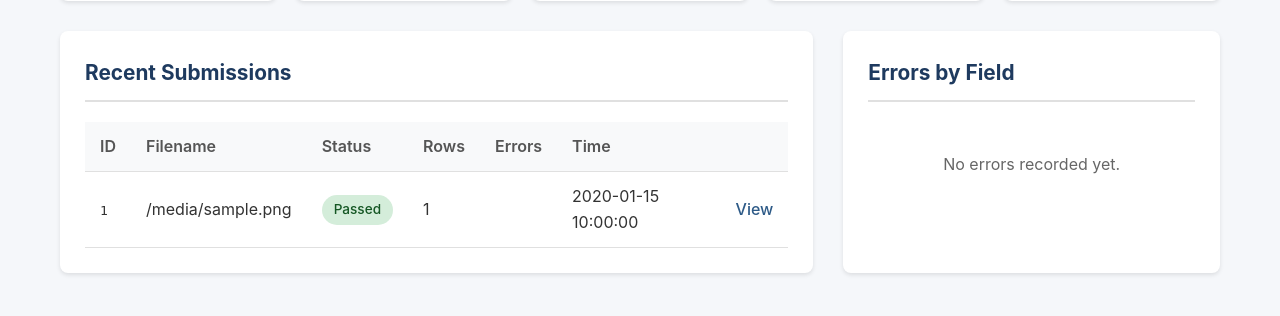
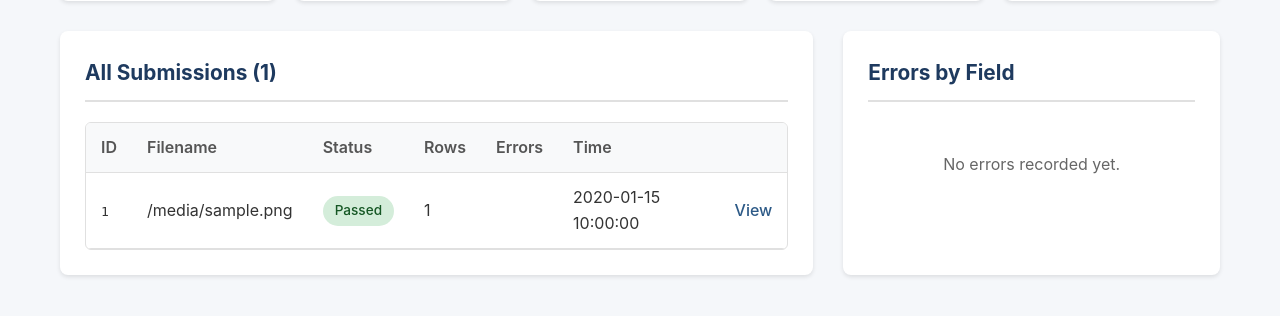
Before and after one commit to baysideshrimping/brfss-dashboard, a Flask app: template templates/validation_dashboard.html in a window 1280 px wide. Shown: the part 392-708 px from the top of the page. Run offline with Flask 3, Linux system fonts and the light colour scheme; the template is opened without the code that fills it: most values are stand-ins (such as "Sample title", 1, 10 or a date in 2020).

Commit message:
Show all submissions with scrollable table on dashboard
- Removed 20 submission limit, now shows all
- Added scrollable container (max 500px height)
- Sticky header stays visible when scrolling
- Shows total count in heading "All Submissions (49)"

Co-Authored-By: Claude Opus 4.5 <noreply@anthropic.com>

```diff
--- a/app.py
+++ b/app.py
@@ -1367,7 +1367,7 @@ def validation_dashboard():
         submissions.values(),
         key=lambda x: x['timestamp'],
         reverse=True
-    )[:20]
+    )  # Show all submissions
 
     error_types = {}
     for sub in submissions.values():
--- a/templates/validation_dashboard.html
+++ b/templates/validation_dashboard.html
@@ -109,6 +109,20 @@
             margin-bottom: 20px;
             padding-bottom: 10px;
             border-bottom: 2px solid #e0e0e0;
+        }
+
+        .table-scroll {
+            max-height: 500px;
+            overflow-y: auto;
+            border: 1px solid #e0e0e0;
+            border-radius: 6px;
+        }
+
+        .table-scroll thead th {
+            position: sticky;
+            top: 0;
+            background: #f8f9fa;
+            z-index: 1;
         }
 
         table {
@@ -312,8 +326,9 @@
 
         <div class="two-col">
             <div class="section">
-                <h2>Recent Submissions</h2>
+                <h2>All Submissions ({{ submissions|length }})</h2>
                 {% if submissions %}
+                <div class="table-scroll">
                 <table>
                     <thead>
                         <tr>
@@ -340,6 +355,7 @@
                         {% endfor %}
                     </tbody>
                 </table>
+                </div>
                 {% else %}
                 <div class="empty-state">
                     <h3>No submissions yet</h3>
```
